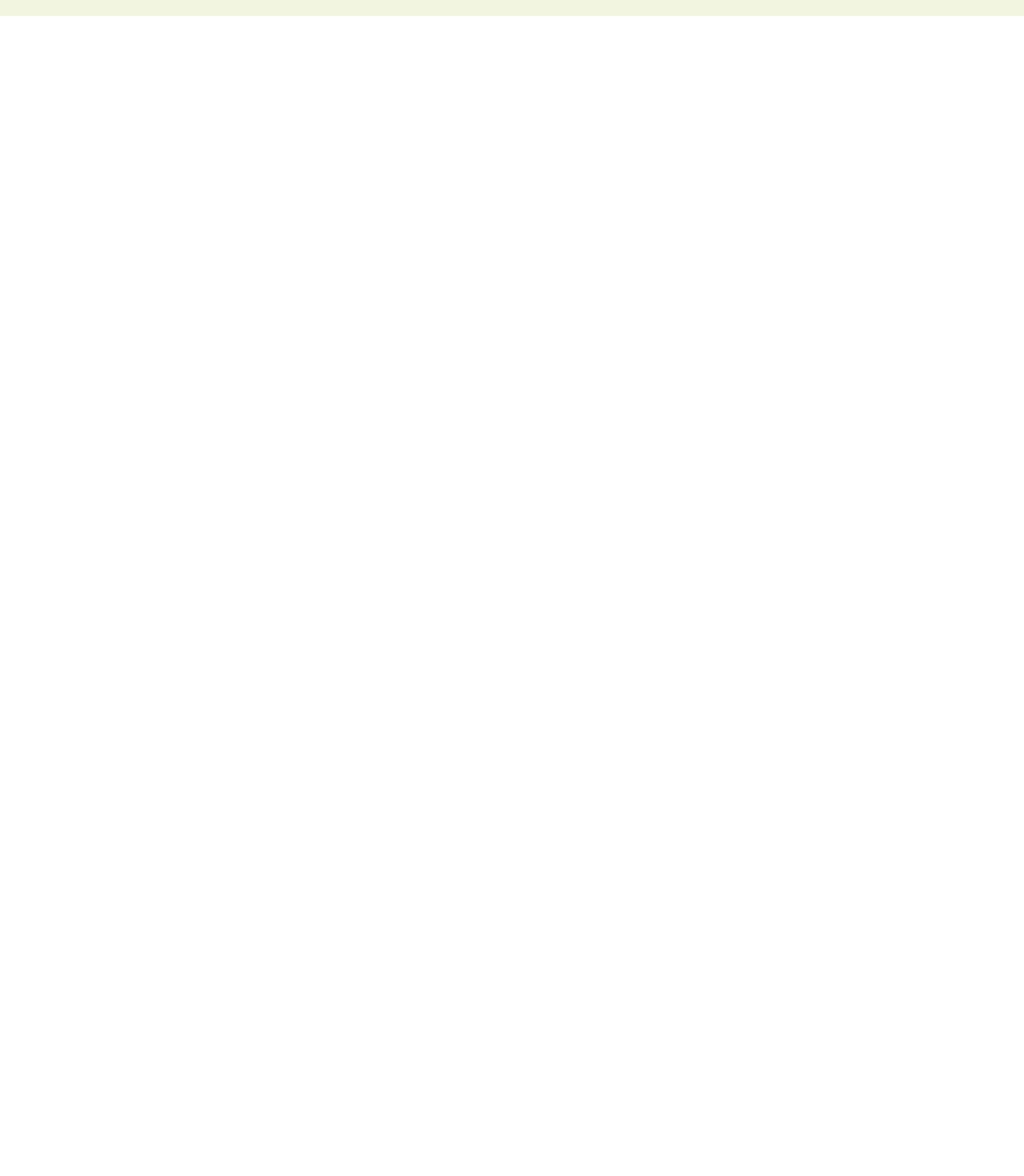
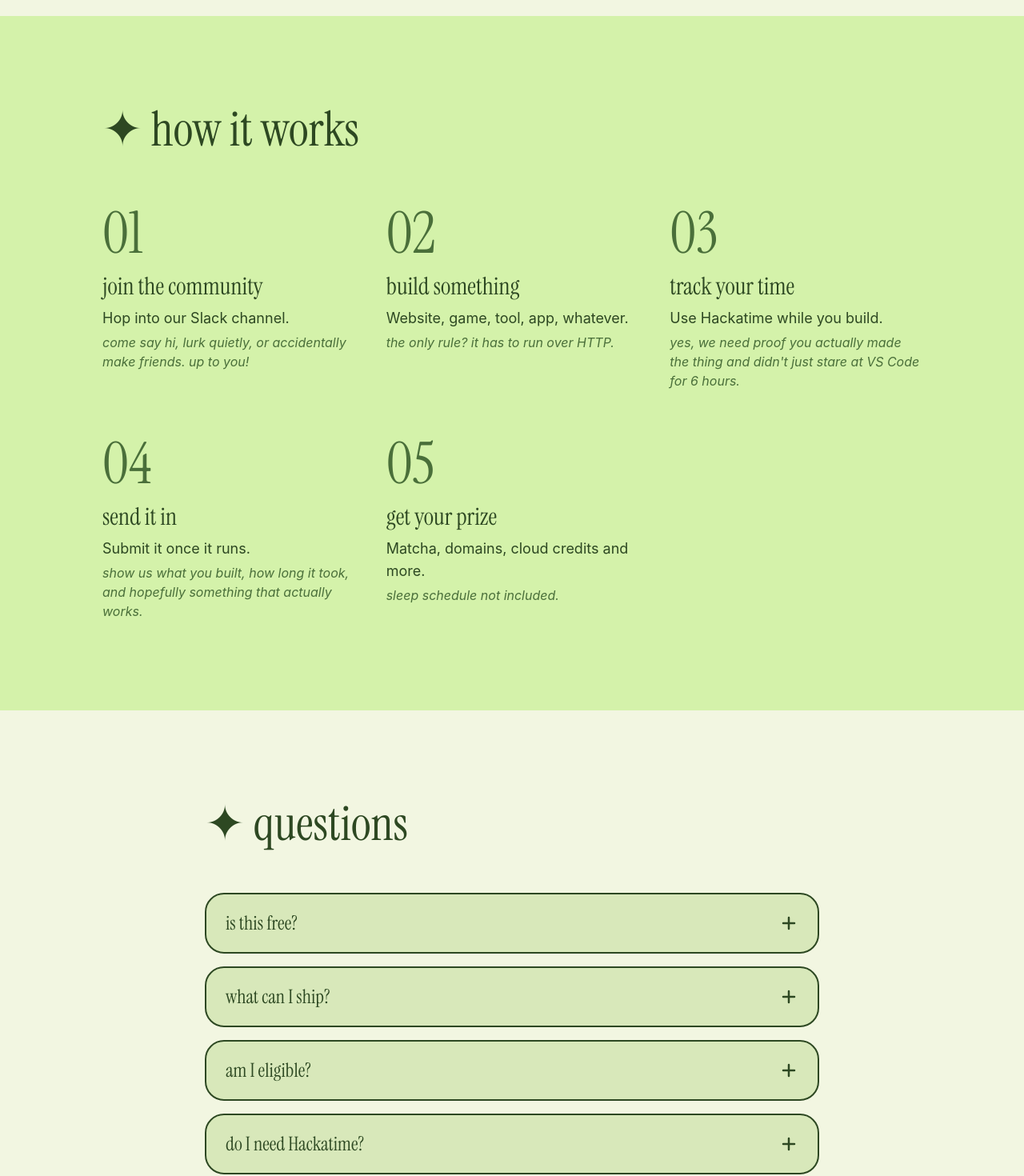
Before and after one commit to nxrmqlly/teapot, a SvelteKit app: page / in a window 1280 px wide. Shown: the part 780-2250 px from the top of the page at 80% size. Before the commit the page ends 800 px from the top, so only its background shows below. Built offline with nearby package versions, Linux system fonts and the light colour scheme; a web font is replaced by a local one.

Commit message:
feat: add how it works and FAQ sections

```diff
--- /dev/null
+++ b/src/lib/components/Faq.svelte
@@ -0,0 +1,57 @@
+<script lang="ts">
+    const faqs = [
+        {
+            q: "is this free?",
+            a: "Yep, totally free, same as every other Hack Club event.",
+        },
+        {
+            q: "what can I ship?",
+            a: "Pick something that runs over HTTP to build. A site, a tool, a game, whatever you're into. You get real rewards for actually finishing it.",
+        },
+        {
+            q: "am I eligible?",
+            a: "If you're 13 to 18, you're in.",
+        },
+        {
+            q: "do I need Hackatime?",
+            a: "Yes. It's how we know how long you spent, and it's what your rewards are worked out from.",
+        },
+    ];
+</script>
+
+<section id="questions" class="w-full bg-tea-background px-4 py-20 md:py-28">
+    <div class="mx-auto max-w-3xl">
+        <h2 class="reveal font-instrument text-4xl text-tea-dark-olive md:text-6xl">
+            ✦ questions
+        </h2>
+
+        <div class="mt-10 flex flex-col gap-4 md:mt-14">
+            {#each faqs as faq (faq.q)}
+                <details
+                    class="reveal group rounded-3xl border-2 border-tea-dark-olive bg-tea-pale-green/40 open:bg-tea-pale-green/60"
+                >
+                    <summary
+                        class="flex cursor-pointer list-none items-center justify-between gap-4 px-6 py-5 font-instrument text-xl text-tea-dark-olive md:text-2xl [&::-webkit-details-marker]:hidden"
+                    >
+                        {faq.q}
+                        <svg
+                            xmlns="http://www.w3.org/2000/svg"
+                            width="24"
+                            height="24"
+                            viewBox="0 0 24 24"
+                            fill="none"
+                            stroke="currentColor"
+                            stroke-width="2.5"
+                            stroke-linecap="round"
+                            stroke-linejoin="round"
+                            class="shrink-0 transition-transform duration-200 group-open:rotate-45"
+                        >
+                            <path d="M12 5v14M5 12h14" />
+                        </svg>
+                    </summary>
+                    <p class="px-6 pb-5 text-lg text-tea-dark-olive">{faq.a}</p>
+                </details>
+            {/each}
+        </div>
+    </div>
+</section>
--- /dev/null
+++ b/src/lib/components/HowItWorks.svelte
@@ -0,0 +1,60 @@
+<script lang="ts">
+    const steps = [
+        {
+            num: "01",
+            title: "join the community",
+            lead: "Hop into our Slack channel.",
+            sub: "come say hi, lurk quietly, or accidentally make friends. up to you!",
+        },
+        {
+            num: "02",
+            title: "build something",
+            lead: "Website, game, tool, app, whatever.",
+            sub: "the only rule? it has to run over HTTP.",
+        },
+        {
+            num: "03",
+            title: "track your time",
+            lead: "Use Hackatime while you build.",
+            sub: "yes, we need proof you actually made the thing and didn't just stare at VS Code for 6 hours.",
+        },
+        {
+            num: "04",
+            title: "send it in",
+            lead: "Submit it once it runs.",
+            sub: "show us what you built, how long it took, and hopefully something that actually works.",
+        },
+        {
+            num: "05",
+            title: "get your prize",
+            lead: "Matcha, domains, cloud credits and more.",
+            sub: "sleep schedule not included.",
+        },
+    ];
+</script>
+
+<section
+    id="how-it-works"
+    class="w-full bg-tea-minty-green px-4 py-20 md:py-28"
+>
+    <div class="mx-auto max-w-5xl">
+        <h2 class="reveal font-instrument text-4xl text-tea-dark-olive md:text-6xl">
+            ✦ how it works
+        </h2>
+
+        <div class="mt-12 grid gap-x-10 gap-y-14 md:mt-16 md:grid-cols-2 lg:grid-cols-3">
+            {#each steps as step (step.num)}
+                <div class="reveal">
+                    <p class="font-instrument text-6xl text-tea-olive md:text-7xl">
+                        {step.num}
+                    </p>
+                    <h3 class="font-instrument mt-3 text-2xl text-tea-dark-olive md:text-3xl">
+                        {step.title}
+                    </h3>
+                    <p class="mt-2 text-lg text-tea-dark-olive">{step.lead}</p>
+                    <p class="mt-1 text-base text-tea-olive italic">{step.sub}</p>
+                </div>
+            {/each}
+        </div>
+    </div>
+</section>
--- a/src/routes/+page.svelte
+++ b/src/routes/+page.svelte
@@ -3,12 +3,15 @@
     import Logo from "$lib/components/Logo.svelte";
     import RSVP from "$lib/components/RSVP.svelte";
     import LeafRain from "$lib/components/LeafRain.svelte";
+    import HowItWorks from "$lib/components/HowItWorks.svelte";
+    import Faq from "$lib/components/Faq.svelte";
 
     onMount(async () => {
         const { gsap } = await import("gsap");
         const { SplitText } = await import("gsap/SplitText");
+        const { ScrollTrigger } = await import("gsap/ScrollTrigger");
 
-        gsap.registerPlugin(SplitText);
+        gsap.registerPlugin(SplitText, ScrollTrigger);
 
         const split = SplitText.create(".tagline-p", {
             type: "words",
@@ -20,6 +23,20 @@
             filter: "blur(10px)",
             autoAlpha: 0,
             stagger: 0.05,
+        });
+
+        gsap.utils.toArray<HTMLElement>(".reveal").forEach((el) => {
+            gsap.from(el, {
+                duration: 0.6,
+                y: 24,
+                autoAlpha: 0,
+                ease: "power1.out",
+                scrollTrigger: {
+                    trigger: el,
+                    start: "top 85%",
+                    once: true,
+                },
+            });
         });
     });
 </script>
@@ -52,3 +69,6 @@
 </section>
 
 <LeafRain />
+
+<HowItWorks />
+<Faq />
```
Also changed, not shown: 1 other file (tests, documents, lock files or other folders).
